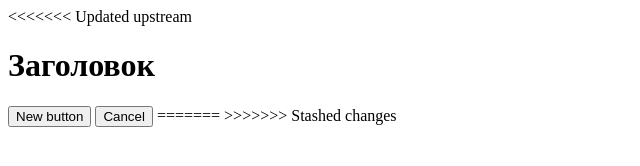
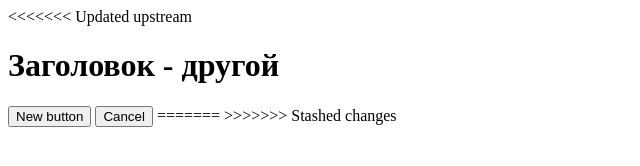
Before and after one commit to leonidvishnevski/special-app, a plain HTML site: page index.html in a window 1280 px wide. Shown: the whole page, without its empty margins (0-640 px from the left). Drawn offline with Linux system fonts and the light colour scheme.

Commit message:
h1 changed

```diff
--- a/index.html
+++ b/index.html
@@ -1,7 +1,7 @@
 <!DOCTYPE html>
 <html>
 <<<<<<< Updated upstream
-    <h1>Заголовок</h1>
+    <h1>Заголовок - другой</h1>
     <button>New button</button>
     <button>Cancel</button>
 =======
```
